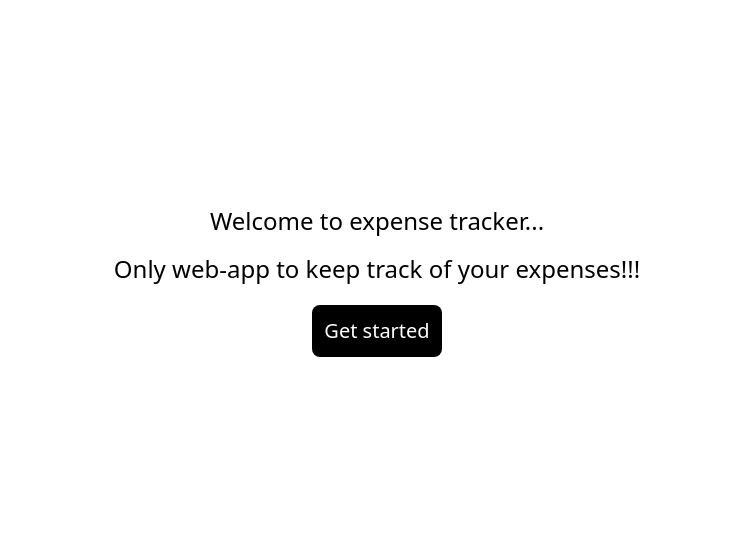
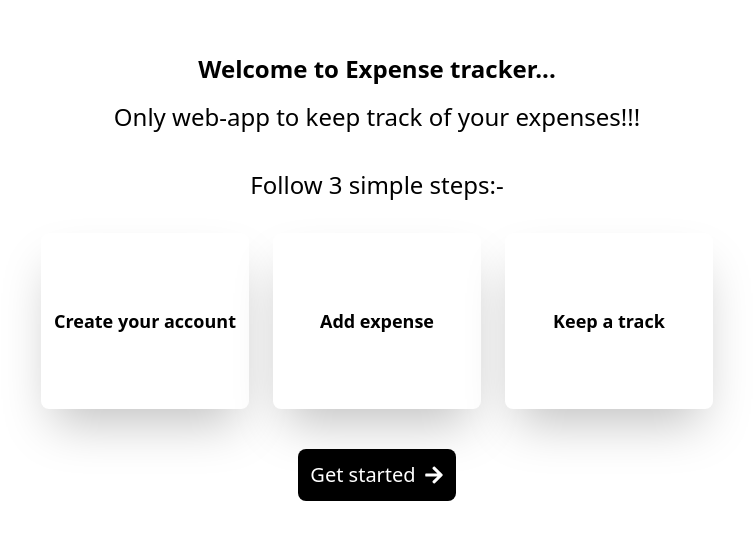
Before and after one commit to Suyog57/Expense-Tracker, a React (Create React App) app in the folder frontend/: page / in a window 1280 px wide. Shown: the part 117-656 px from the top of the page, without its empty margins (263-1016 px from the left). Built offline with nearby package versions, Linux system fonts and the light colour scheme.

Commit message:
included icons

```diff
--- a/frontend/package.json
+++ b/frontend/package.json
@@ -14,6 +14,7 @@
     "react": "^18.2.0",
     "react-chartjs-2": "^5.2.0",
     "react-dom": "^18.2.0",
+    "react-icons": "^4.7.1",
     "react-router-dom": "^6.8.1",
     "react-scripts": "5.0.1",
     "tailwindcss": "^3.2.7",
--- a/frontend/public/index.html
+++ b/frontend/public/index.html
@@ -14,7 +14,7 @@
 <link rel="preconnect" href="https://fonts.gstatic.com" crossorigin>
 <link href="https://fonts.googleapis.com/css2?family=Poppins:wght@200&family=Roboto:wght@300;400&display=swap" rel="stylesheet">
 
-  <title>React App</title>
+  <title>Expense tracker</title>
 </head>
 
 <body>
--- a/frontend/src/components/Home.js
+++ b/frontend/src/components/Home.js
@@ -1,13 +1,36 @@
 import React from "react";
 import { Link } from "react-router-dom";
+import { FaArrowRight } from "react-icons/fa";
 const Home = () => {
   return (
     <>
       <div className="flex text-black flex-col h-screen justify-center items-center">
-        <h1 className="text-2xl text-black m-2">Welcome to expense tracker...</h1>
-        <h1 className="text-2xl text-black m-2">Only web-app to keep track of your expenses!!!</h1>
-        <Link to='/signup'>
-          <button className="bg-black rounded-lg text-white p-3 m-3 text-xl">Get started</button>
+        <h1 className="text-2xl text-black m-2 font-semibold">
+          Welcome to Expense tracker...
+        </h1>
+        <h1 className="text-2xl text-black m-2">
+          Only web-app to keep track of your expenses!!!
+        </h1>
+
+        <div className="flex flex-col justify-center items-center m-2">
+          <h1 className="text-2xl m-5">Follow 3 simple steps:-</h1>
+          <div className="flex">
+            <div className=" m-3 text-lg bg-white shadow-2xl text-black font-semibold rounded-lg p-3 h-44 w-52 flex flex-col justify-center items-center">
+              Create your account
+            </div>
+            <div className=" m-3 text-lg bg-white shadow-2xl text-black font-semibold rounded-lg p-3 h-44 w-52 flex flex-col justify-center items-center">
+              Add expense
+            </div>
+            <div className=" m-3 text-lg bg-white shadow-2xl text-black font-semibold rounded-lg p-3 h-44 w-52 flex flex-col justify-center items-center">
+              Keep a track
+            </div>
+          </div>
+        </div>
+        <Link to="/signup">
+          <button className="bg-black font-semi-bold rounded-lg text-white p-3 m-5 text-xl flex justify-center items-center">
+            <span className="mr-2 ">Get started </span>
+            <FaArrowRight />
+          </button>
         </Link>{" "}
       </div>
     </>
--- a/frontend/src/style/main.css
+++ b/frontend/src/style/main.css
@@ -469,6 +469,9 @@ video {
 .m-3 {
   margin: 0.75rem;
 }
+.m-5 {
+  margin: 1.25rem;
+}
 .mx-auto {
   margin-left: auto;
   margin-right: auto;
@@ -497,6 +500,9 @@ video {
 .mt-4 {
   margin-top: 1rem;
 }
+.mr-2 {
+  margin-right: 0.5rem;
+}
 .block {
   display: block;
 }
@@ -509,6 +515,27 @@ video {
 .h-screen {
   height: 100vh;
 }
+.h-6 {
+  height: 1.5rem;
+}
+.h-20 {
+  height: 5rem;
+}
+.h-3 {
+  height: 0.75rem;
+}
+.h-32 {
+  height: 8rem;
+}
+.h-52 {
+  height: 13rem;
+}
+.h-40 {
+  height: 10rem;
+}
+.h-44 {
+  height: 11rem;
+}
 .w-1\/2 {
   width: 50%;
 }
@@ -517,6 +544,19 @@ video {
 }
 .w-full {
   width: 100%;
+}
+.w-fit {
+  width: -moz-fit-content;
+  width: fit-content;
+}
+.w-10 {
+  width: 2.5rem;
+}
+.w-32 {
+  width: 8rem;
+}
+.w-52 {
+  width: 13rem;
 }
 .table-fixed {
   table-layout: fixed;
@@ -537,6 +577,13 @@ video {
 }
 .rounded-lg {
   border-radius: 0.5rem;
+}
+.rounded {
+  border-radius: 0.25rem;
+}
+.rounded-l {
+  border-top-left-radius: 0.25rem;
+  border-bottom-left-radius: 0.25rem;
 }
 .border {
   border-width: 1px;
@@ -567,6 +614,10 @@ video {
 .bg-white {
   --tw-bg-opacity: 1;
   background-color: rgb(255 255 255 / var(--tw-bg-opacity));
+}
+.bg-gray-600 {
+  --tw-bg-opacity: 1;
+  background-color: rgb(75 85 99 / var(--tw-bg-opacity));
 }
 .p-2 {
   padding: 0.5rem;
@@ -615,6 +666,10 @@ video {
   font-size: 1.25rem;
   line-height: 1.75rem;
 }
+.text-lg {
+  font-size: 1.125rem;
+  line-height: 1.75rem;
+}
 .font-bold {
   font-weight: 700;
 }
@@ -659,6 +714,11 @@ video {
 .shadow {
   --tw-shadow: 0 1px 3px 0 rgb(0 0 0 / 0.1), 0 1px 2px -1px rgb(0 0 0 / 0.1);
   --tw-shadow-colored: 0 1px 3px 0 var(--tw-shadow-color), 0 1px 2px -1px var(--tw-shadow-color);
+  box-shadow: var(--tw-ring-offset-shadow, 0 0 #0000), var(--tw-ring-shadow, 0 0 #0000), var(--tw-shadow);
+}
+.shadow-2xl {
+  --tw-shadow: 0 25px 50px -12px rgb(0 0 0 / 0.25);
+  --tw-shadow-colored: 0 25px 50px -12px var(--tw-shadow-color);
   box-shadow: var(--tw-ring-offset-shadow, 0 0 #0000), var(--tw-ring-shadow, 0 0 #0000), var(--tw-shadow);
 }
 .hover\:underline:hover {
```
Also changed, not shown: 2 other files (tests, documents, lock files or other folders).
